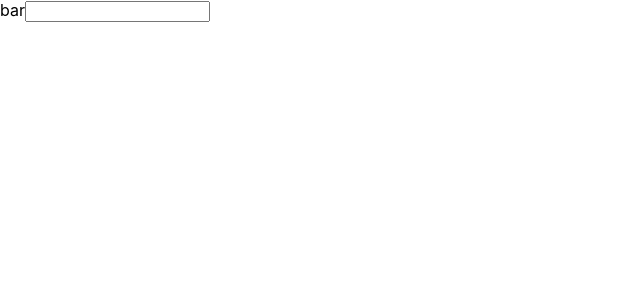
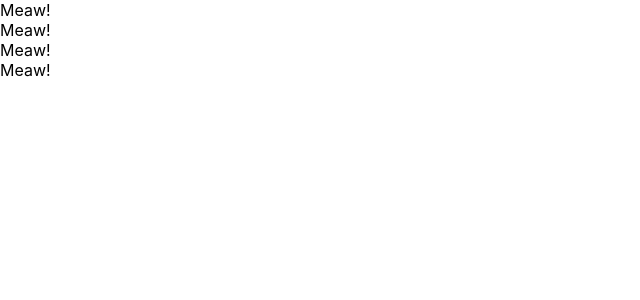
Before and after one commit to harumiyu2317/udemy-react-redux-crud-app, a React (Create React App) app: page / in a window 1280 px wide. Shown: the top 300 px of the page, without its empty margins (0-640 px from the left). Built offline with nearby package versions, Linux system fonts and the light colour scheme.

Commit message:
jsx compornents

```diff
--- a/src/App.js
+++ b/src/App.js
@@ -1,5 +1,6 @@
 import React , { Component } from 'react';
 
+/*
 function App() {
   return (
     <React.Fragment>
@@ -7,14 +8,27 @@ function App() {
       <input type="text" onChange={() => {console.log("I am clicked")}} />
     </React.Fragment>
   );
-  /*
-  const greeting = "Hi!Hi!"
-  const dom = <h1>{greeting}</h1>
-  return dom;
+//  const greeting = "Hi!Hi!"
+//  const dom = <h1>{greeting}</h1>
+//  return dom;
 //  return (
 //    <h1>Hello World!!</h1>
 //  );
+}
 */
+
+const App = () => {
+  return <div>
+    <Cat />
+    <Cat />
+    <Cat />
+    <Cat />
+
+  </div>
+}
+
+const Cat = () => {
+  return <div>Meaw!</div>
 }
 
 export default App;
```
